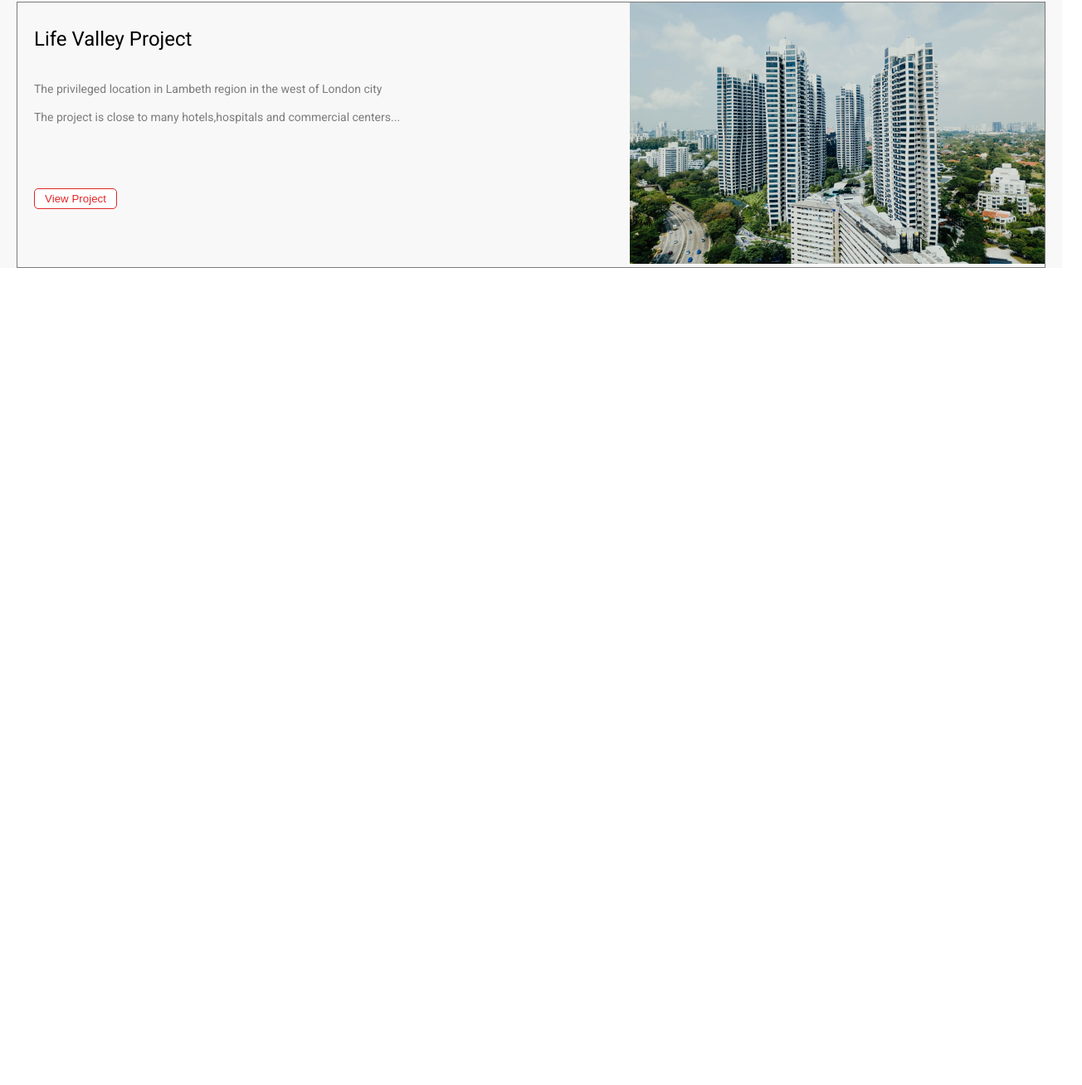
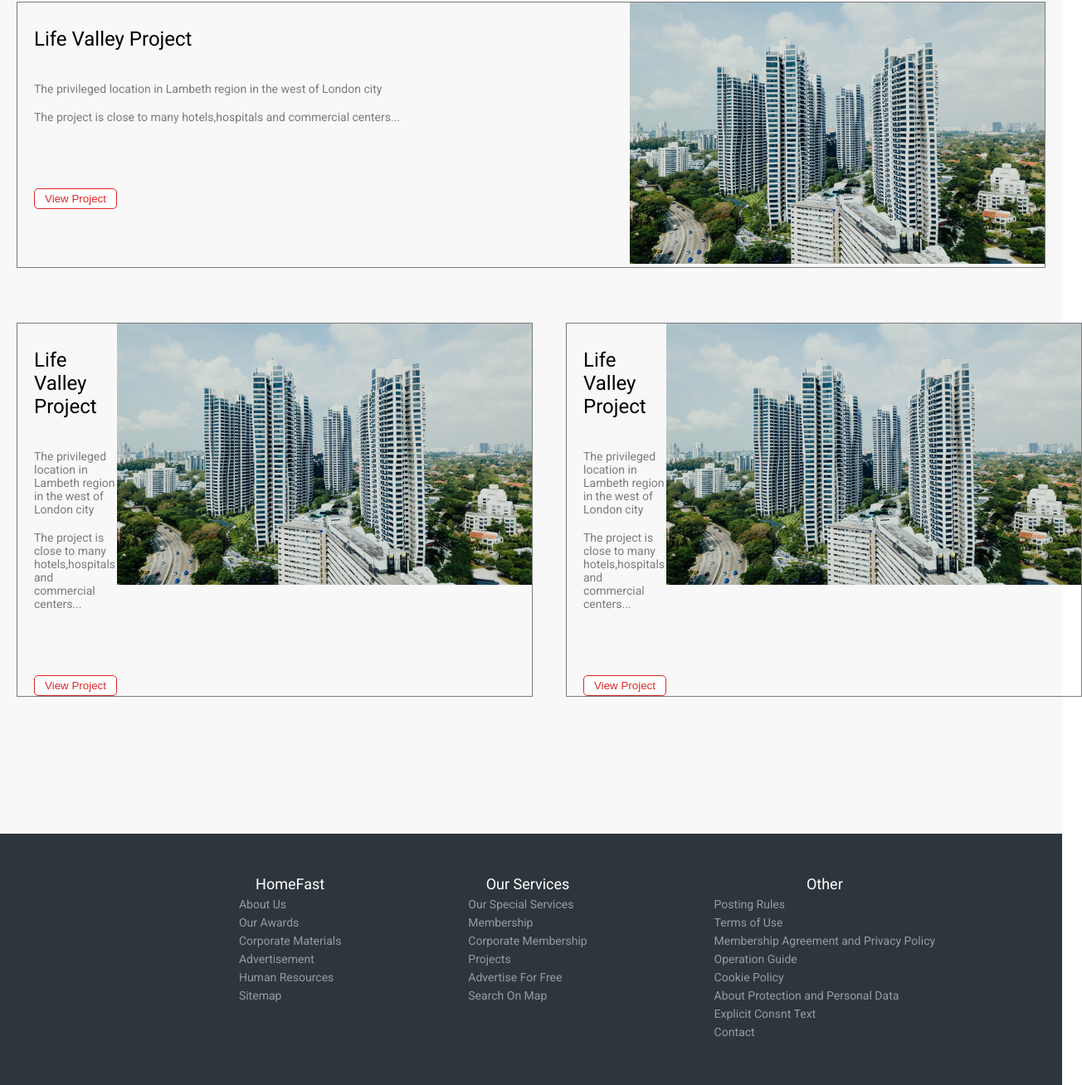
Before and after one commit to Gayane25/Gayane25.github.io, a plain HTML site: page index.html in a window 1280 px wide. Shown: the part 1708-3016 px from the top of the page at 83% size, 1304 px wide, since content can reach past the window. Before the commit the page ends 2031 px from the top, so only its background shows below. Drawn offline with Linux system fonts and the light colour scheme.

Commit message:
created footer

```diff
--- a/css/homepPage.css
+++ b/css/homepPage.css
@@ -146,3 +146,20 @@ h3 {
   border-radius: 5px;
   background-color: white;
 }
+.life-projects{
+  display: flex;
+  justify-content: space-between;
+}
+
+.footer-side {
+  display: flex;
+  flex-direction: row;
+  justify-content: space-evenly;
+  background-color: #2d363c;
+  flex-direction: row;
+  padding-bottom: 50px;
+  margin-top: 165px;
+  padding-left: 135px;
+  padding-top: 50px;
+  width: 100%;
+}
--- a/index.html
+++ b/index.html
@@ -190,9 +190,67 @@
           <img src="./assets/lifeproject.png">
         </div>
       </div>
-      <div>
-
+      <div class="life-projects">
+        <div class="life-project">
+          <div class="life-project-text">
+            <h4>Life Valley Project</h4>
+            <p>The privileged location in Lambeth region in the west of London city</p>
+            <p style="padding-bottom: 78px;">The project is close to many hotels,hospitals and commercial centers...</p>
+            <button class="view-projct-buttone">View Project</button>
+          </div>
+          <div>
+            <img src="./assets/lifeproject.png">
+          </div>
+        </div>
+        <div class="life-project">
+          <div class="life-project-text">
+            <h4>Life Valley Project</h4>
+            <p>The privileged location in Lambeth region in the west of London city</p>
+            <p style="padding-bottom: 78px;">The project is close to many hotels,hospitals and commercial centers...</p>
+            <button class="view-projct-buttone">View Project</button>
+          </div>
+          <div>
+            <img src="./assets/lifeproject.png">
+          </div>
+        </div>
       </div>
+      <footer class="footer-side">
+        <div class="footer-section">
+          <h3>HomeFast</h3>
+          <ul>
+            <li><a href="#">About Us</a></li>
+            <li><a href="#">Our Awards</a></li>
+            <li><a href="#">Corporate Materials</a></li>
+            <li><a href="#">Advertisement</a></li>
+            <li><a href="#">Human Resources</a></li>
+            <li><a href="#">Sitemap</a></li>
+          </ul>
+        </div>
+        <div class="footer-section">
+          <h3>Our Services</h3>
+          <ul>
+            <li><a href="#">Our Special Services</a></li>
+            <li><a href="#">Membership</a></li>
+            <li><a href="#">Corporate Membership</a></li>
+            <li><a href="#">Projects</a></li>
+            <li><a href="#">Advertise For Free</a></li>
+            <li><a href="#">Search On Map</a></li>
+           </ul>
+        </div>
+        <div class="footer-section">
+           <h3>Other</h3>
+           <ul>
+            <li><a href="#">Posting Rules</a></li>
+            <li><a href="#">Terms of Use</a></li>
+            <li><a href="#">Membership Agreement and Privacy Policy</a></li>
+            <li><a href="#">Operation Guide</a></li>
+            <li><a href="#">Cookie Policy</a></li>
+            <li><a href="#">About Protection and Personal Data</a></li>
+            <li><a href="#">Explicit Consnt Text</a></li>
+            <li><a href="#">Contact</a></li>
+           </ul>
+        </div>
+      </footer>
     </main>
   </body>
 </html>
```
